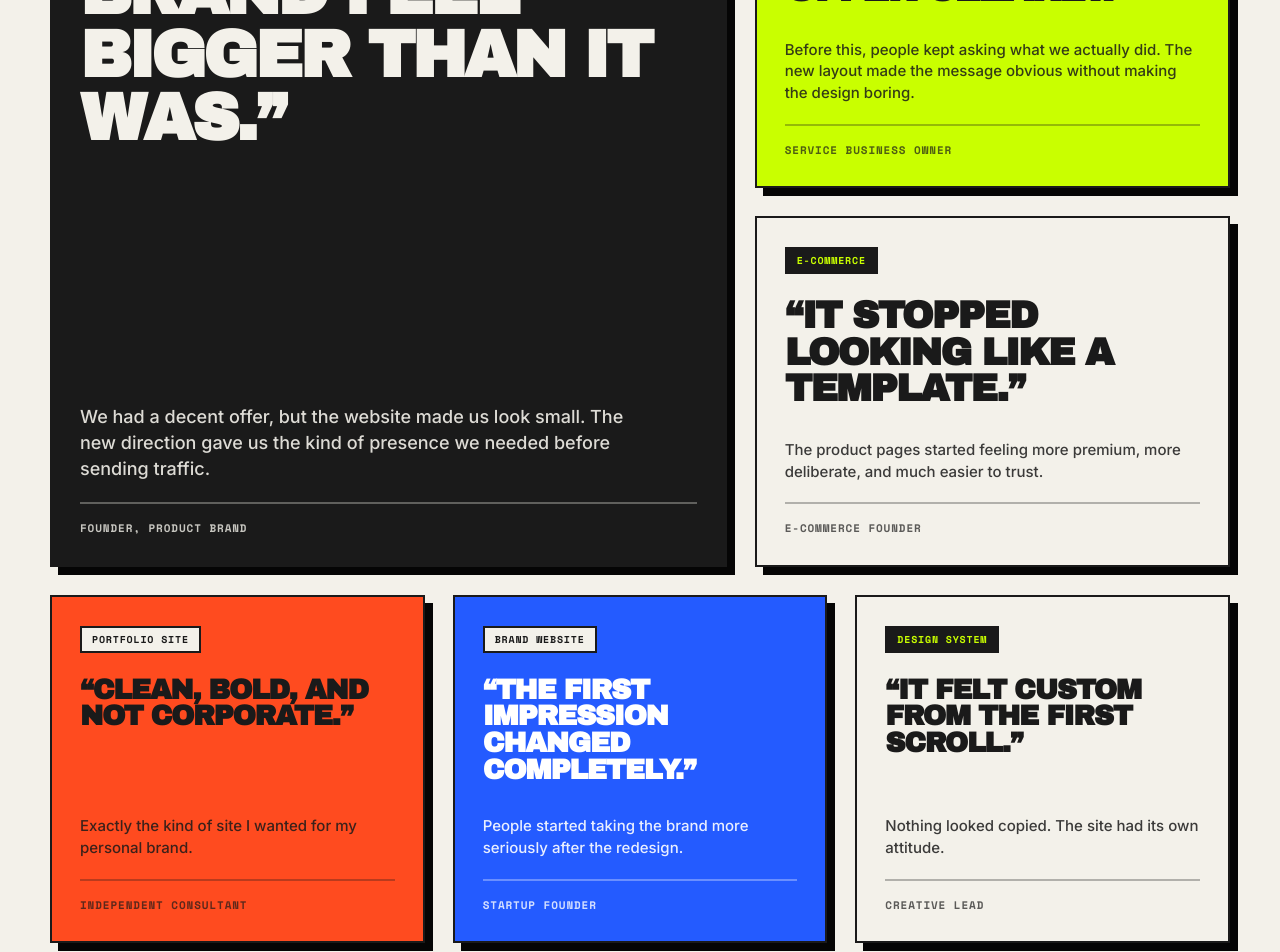
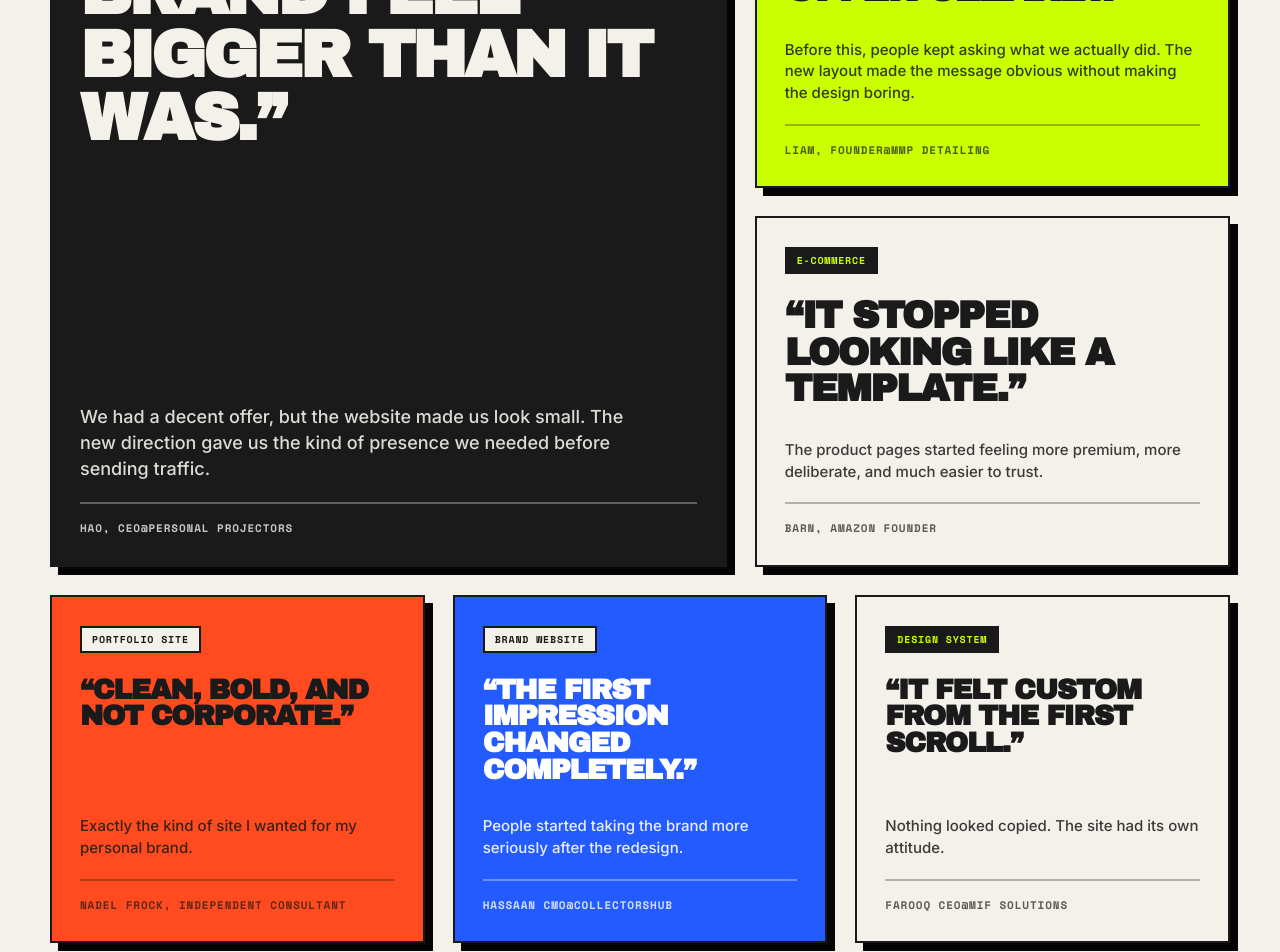
Before and after one commit to alisheikh212/designqure-website, a React (Vite) app: page / in a window 1280 px wide. Shown: the part 10260-11212 px from the top of the page. Built offline with nearby package versions, Linux system fonts and the light colour scheme.

Commit message:
Updated website

```diff
--- a/src/components/sections/TestimonialsSection.tsx
+++ b/src/components/sections/TestimonialsSection.tsx
@@ -22,7 +22,7 @@ const testimonials: Testimonial[] = [
     label: 'WEBSITE REDESIGN',
     quote: 'They made the brand feel bigger than it was.',
     body: 'We had a decent offer, but the website made us look small. The new direction gave us the kind of presence we needed before sending traffic.',
-    name: 'Founder, Product Brand',
+    name: 'Hao, CEO@Personal Projectors',
     tone: 'ink',
     size: 'feature',
     motion: 'up',
@@ -30,9 +30,9 @@ const testimonials: Testimonial[] = [
   },
   {
     label: 'LANDING PAGE',
-    quote: 'The page finally explained the offer clearly.',
+    quote: 'The page finally explained our offer clearly.',
     body: 'Before this, people kept asking what we actually did. The new layout made the message obvious without making the design boring.',
-    name: 'Service Business Owner',
+    name: 'Liam, Founder@MMP Detailing',
     tone: 'lime',
     size: 'medium',
     motion: 'right',
@@ -42,7 +42,7 @@ const testimonials: Testimonial[] = [
     label: 'E-COMMERCE',
     quote: 'It stopped looking like a template.',
     body: 'The product pages started feeling more premium, more deliberate, and much easier to trust.',
-    name: 'E-commerce Founder',
+    name: 'Barn, Amazon Founder',
     tone: 'paper',
     size: 'medium',
     motion: 'right',
@@ -52,7 +52,7 @@ const testimonials: Testimonial[] = [
     label: 'PORTFOLIO SITE',
     quote: 'Clean, bold, and not corporate.',
     body: 'Exactly the kind of site I wanted for my personal brand.',
-    name: 'Independent Consultant',
+    name: 'Nadel Frock, Independent Consultant',
     tone: 'orange',
     size: 'small',
     motion: 'left',
@@ -62,7 +62,7 @@ const testimonials: Testimonial[] = [
     label: 'BRAND WEBSITE',
     quote: 'The first impression changed completely.',
     body: 'People started taking the brand more seriously after the redesign.',
-    name: 'Startup Founder',
+    name: 'Hassaan CMO@CollectorsHub',
     tone: 'blue',
     size: 'small',
     motion: 'up',
@@ -72,7 +72,7 @@ const testimonials: Testimonial[] = [
     label: 'DESIGN SYSTEM',
     quote: 'It felt custom from the first scroll.',
     body: 'Nothing looked copied. The site had its own attitude.',
-    name: 'Creative Lead',
+    name: 'Farooq CEO@MIF Solutions',
     tone: 'paper',
     size: 'small',
     motion: 'right',
```
